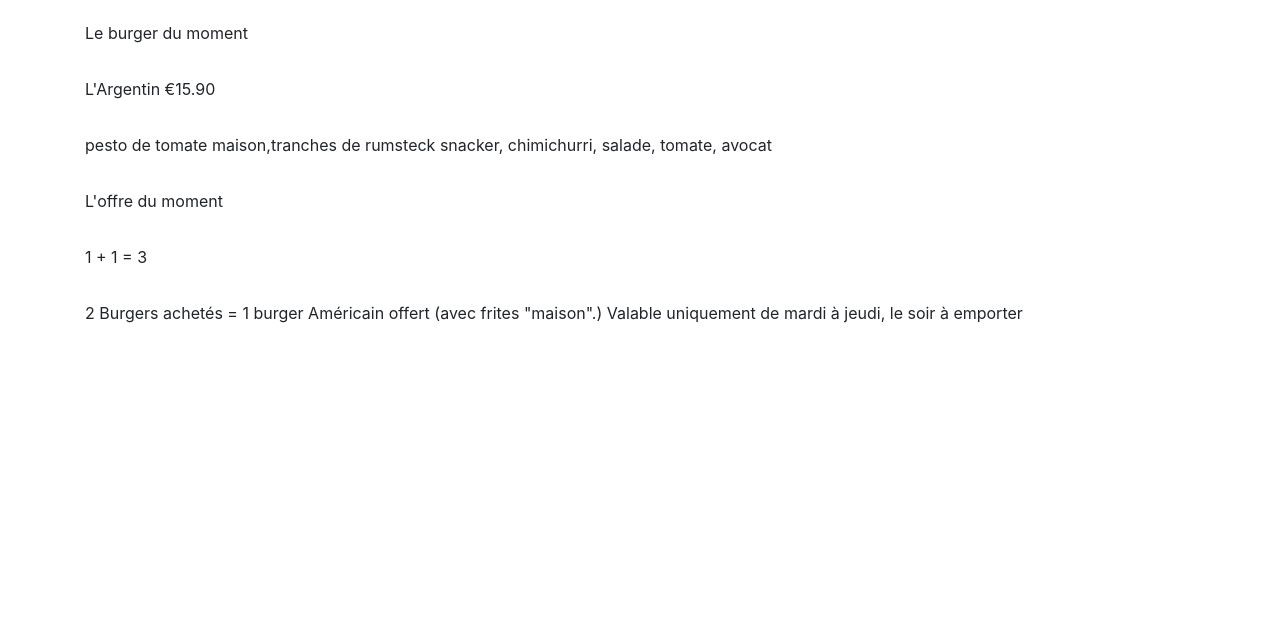
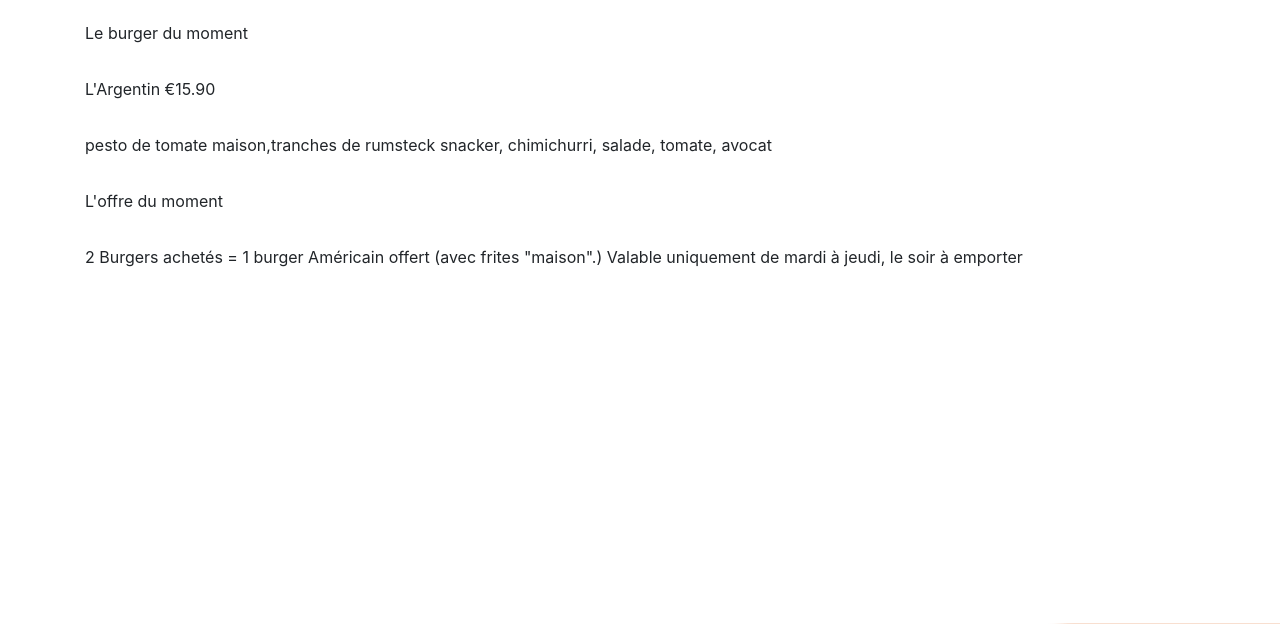
Before and after one commit to DesireeBesnard/king-burger, a plain HTML site: page index.html in a window 1280 px wide. Shown: the part 99-723 px from the top of the page. Drawn offline with nearby package versions, Linux system fonts and the light colour scheme; files that its build step writes are made by us from their sources; a script that the page names is missing.

Commit message:
ajout partie aurelie

```diff
--- a/index.html
+++ b/index.html
@@ -70,7 +70,6 @@
                         <p class="pt-3">pesto de tomate maison,tranches de rumsteck snacker, chimichurri, salade,
                             tomate, avocat</p>
                         <p class="pt-3">L'offre du moment</p>
-                        <p class="pt-3">1 + 1 = 3</p>
                         <p class="pt-3">2 Burgers achetés = 1 burger Américain offert (avec frites "maison".) Valable
                             uniquement de mardi à jeudi, le soir à emporter</p>
                     </div>
```
